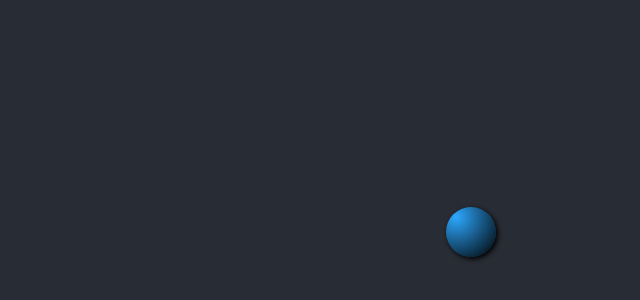
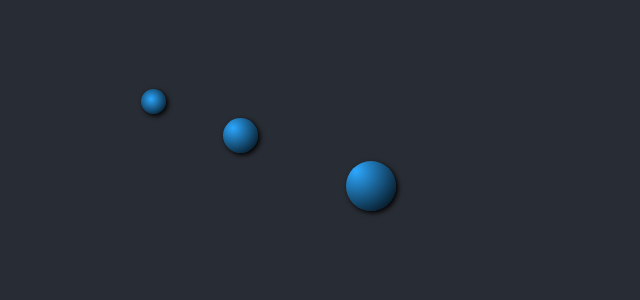
Before and after one commit to adriancorcoran/react-solar-system, a React (Create React App) app: page / in a window 1280 px wide. Shown: the part 168-468 px from the top of the page, without its empty margins (169-809 px from the left). Built offline with nearby package versions, Linux system fonts and the light colour scheme.

Commit message:
Basic orbiting up and running

```diff
--- a/src/App.css
+++ b/src/App.css
@@ -1,14 +1,11 @@
+html * {
+  margin: 0;
+  padding: 0;
+}
+
 .universe {
+  min-height: 100vh;
   background-color: #282c34;
-  min-height: 100vh;
-  display: flex;
-  flex-direction: column;
-  align-items: center;
-  justify-content: center;
-  font-size: calc(10px + 2vmin);
-  color: white;
-  perspective: 1200px;
-  perspective-origin: 50% 50%;
 }
 
 /*
--- a/src/App.js
+++ b/src/App.js
@@ -6,7 +6,60 @@ import "./App.css";
 function App() {
   return (
     <div className="universe">
-      <OrbitingObject />
+      <OrbitingObject
+        key="1"
+        properties={{
+          display: "none",
+          diameter: 25,
+          center: {
+            cx: 720,
+            cy: 400
+          },
+          position: {
+            px: 0,
+            py: 0
+          },
+          radius: 500,
+          angle: 0,
+          viewTilt: 0.5
+        }}
+      />
+      <OrbitingObject
+        key="2"
+        properties={{
+          display: "none",
+          diameter: 35,
+          center: {
+            cx: 720,
+            cy: 400
+          },
+          position: {
+            px: 0,
+            py: 0
+          },
+          radius: 400,
+          angle: 0,
+          viewTilt: 0.5
+        }}
+      />
+      <OrbitingObject
+        key="3"
+        properties={{
+          display: "none",
+          diameter: 50,
+          center: {
+            cx: 720,
+            cy: 400
+          },
+          position: {
+            px: 0,
+            py: 0
+          },
+          radius: 250,
+          angle: 0,
+          viewTilt: 0.5
+        }}
+      />
     </div>
   );
 }
--- a/src/components/OrbitingObject.js
+++ b/src/components/OrbitingObject.js
@@ -2,17 +2,82 @@ import React from "react";
 import styled from "styled-components";
 
 const Planetoid = styled.div`
-  width: 50px;
-  height: 50px;
-  /* background-color: #2da8ff; */
   background: radial-gradient(circle at 10px 10px, #2da8ff, #000);
   border-radius: 100%;
   box-shadow: 2px 2px 5px 0px #000;
+  position: absolute;
+  top: ${props => props.position.py}px;
+  left: ${props => props.position.px}px;
+  width: ${props => props.diameter}px;
+  height: ${props => props.diameter}px;
+  display: ${props => props.display};
 `;
 
 class OrbitingObject extends React.Component {
+  // create the object and init the state
+  constructor(props) {
+    super(props);
+    this.state = { ...props.properties };
+    // this.state = {
+    //   display: "none",
+    //   diameter: 50,
+    //   center: {
+    //     cx: 720,
+    //     cy: 400
+    //   },
+    //   position: {
+    //     px: 0,
+    //     py: 0
+    //   },
+    //   radius: 500,
+    //   angle: 0,
+    //   viewTilt: 0.25
+    // };
+  }
+
+  // mount the object and create the interval
+  componentDidMount() {
+    this.intervalID = setInterval(() => {
+      let angle = this.state.angle;
+      // angle = (angle + Math.PI / 360) % (Math.PI * 2);
+      angle += 0.025;
+      if (angle >= 360) angle = 0;
+      this.move(angle);
+    }, 50);
+  }
+
+  // unmount the object and destroy the interval
+  componentWillUnmount() {
+    clearInterval(this.intervalID);
+  }
+
+  // move to next step in interval
+  move(a) {
+    // 1. take a copy of state
+    const position = { ...this.state.position };
+    let angle = { ...this.state.angle };
+    let px = this.state.center.cx + this.state.radius * Math.cos(a);
+    let py =
+      this.state.center.cy +
+      this.state.radius * this.state.viewTilt * Math.sin(a);
+    // 2. update the item
+    position.px = px;
+    position.py = py;
+    angle = a;
+    // 3. update state
+    this.setState({ position });
+    this.setState({ angle });
+    this.setState({ display: "block" });
+  }
+
   render() {
-    return <Planetoid />;
+    return (
+      <Planetoid
+        display={this.state.display}
+        diameter={this.state.diameter}
+        position={this.state.position}
+      />
+    );
   }
 }
 
```
